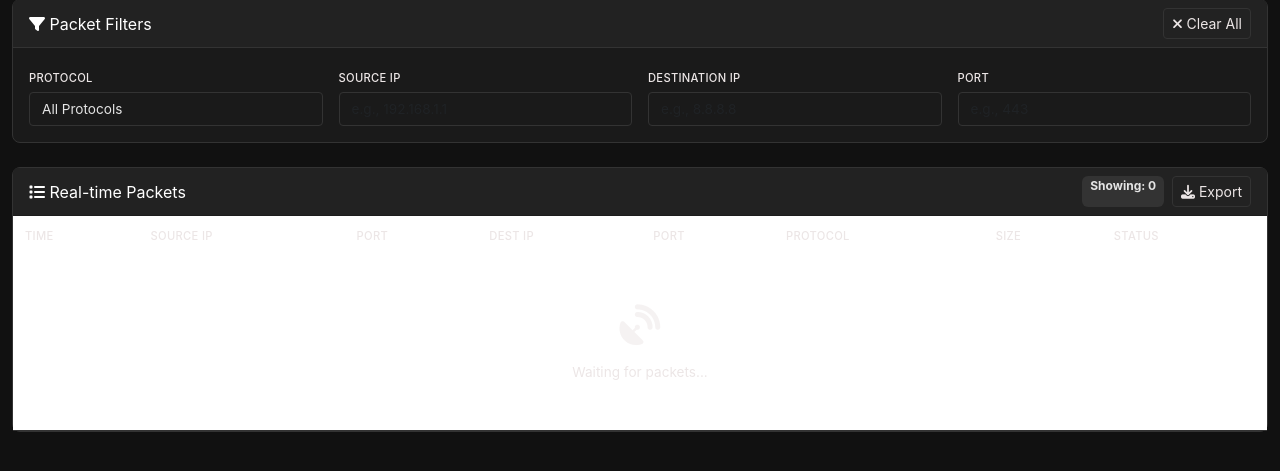
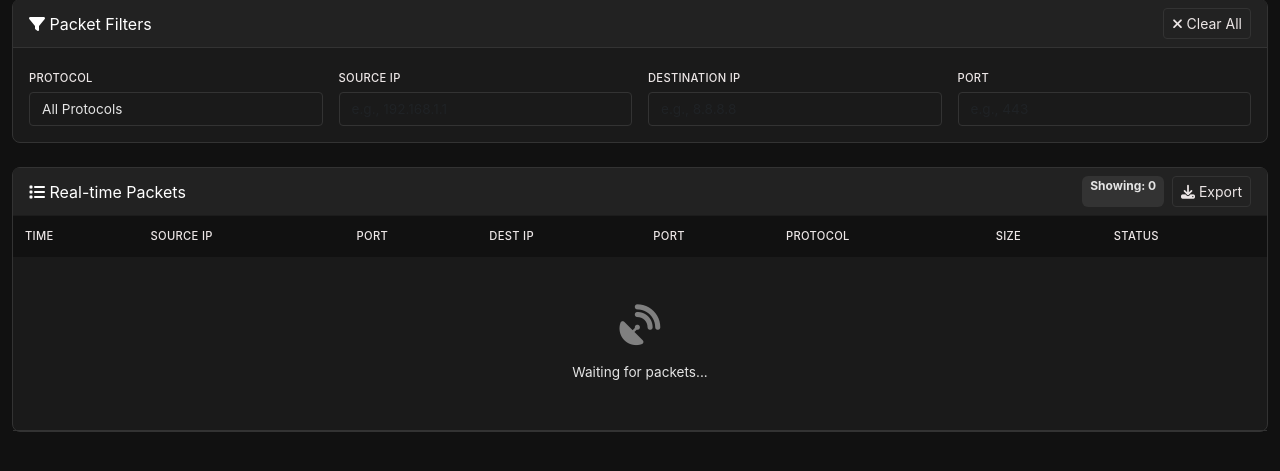
Before and after one commit to gau-rhv/network-analyzer-web, a Flask app: page / in a window 1280 px wide, after a click that opens the changed part. Shown: the part 159-630 px from the top of the page. Run offline with Flask 3, Linux system fonts and the light colour scheme; some libraries are stand-ins or nearby versions.

Commit message:
Fixed table visibility - removed white background

```diff
--- a/network_analyzer/web/static/css/style.css
+++ b/network_analyzer/web/static/css/style.css
@@ -324,6 +324,9 @@
 .table {
     color: var(--text);
     font-size: 0.85rem;
+    background: transparent !important;
+    --bs-table-bg: transparent !important;
+    --bs-table-striped-bg: transparent !important;
 }
 
 .table thead {
@@ -354,6 +357,8 @@
     padding: 0.6rem 0.75rem;
     border: none;
     vertical-align: middle;
+    background: transparent !important;
+    color: var(--text) !important;
 }
 
 .table code {
```
